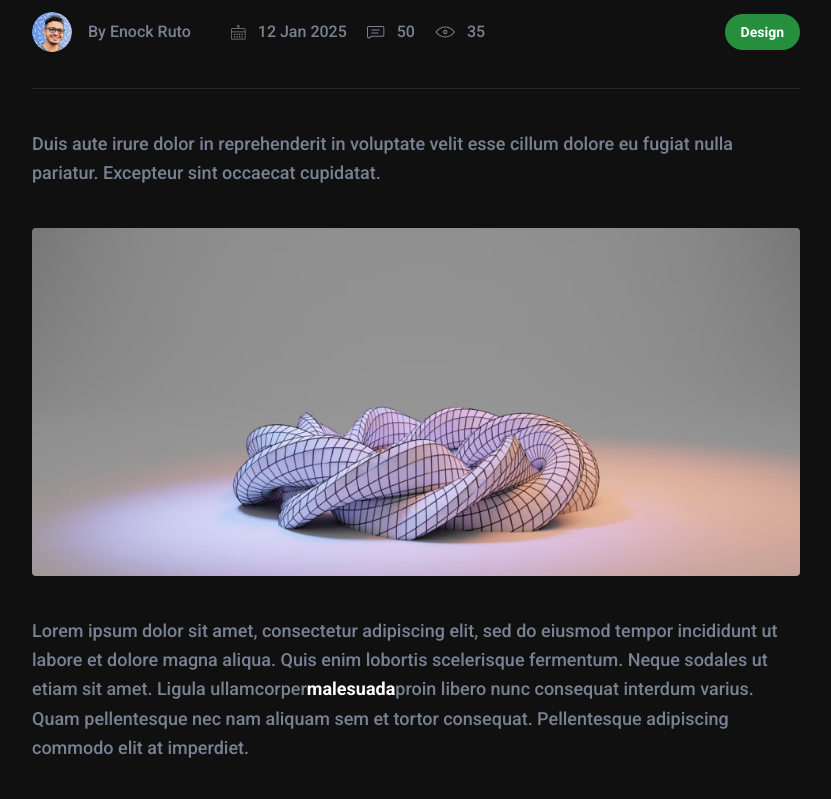
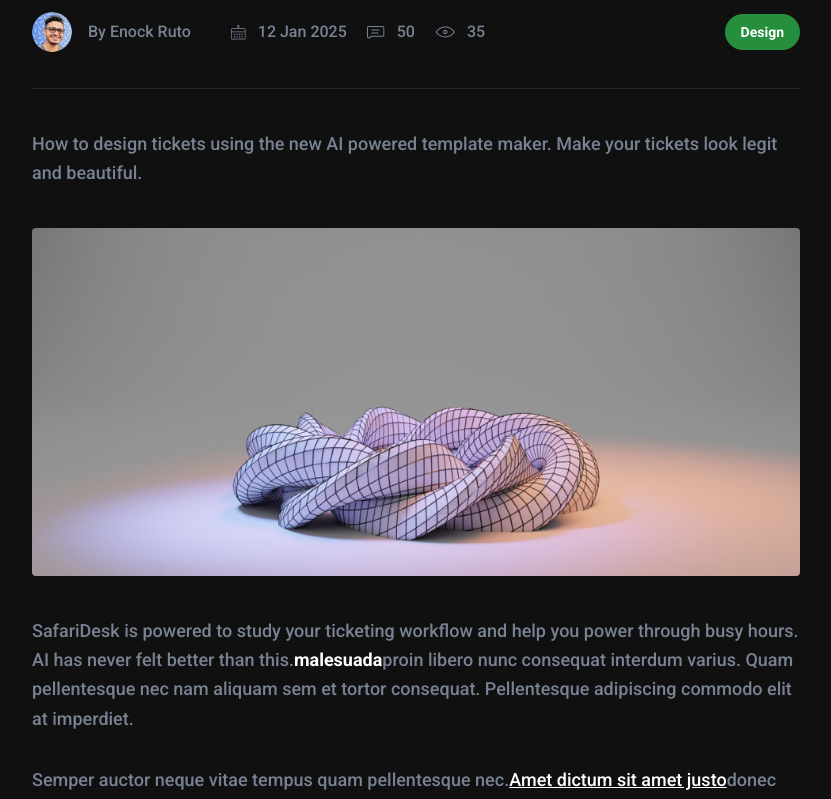
Before and after one commit to safaridesk/safaridesk-website, a Next.js app: page /blog-details in a window 1280 px wide. Shown: the part 260-1059 px from the top of the page, without its empty margins (224-1055 px from the left). Built offline with nearby package versions, Linux system fonts and the light colour scheme; what tailwindcss-animated would draw is missing.

Commit message:
Modified the second blog detail's paragraph

```diff
--- a/app/blog-details/page.tsx
+++ b/app/blog-details/page.tsx
@@ -94,7 +94,7 @@ const BlogDetailsPage = () => {
                   </div>
                   <div className="mb-5">
                     <a
-                      href="#0"
+                      href="#"
                       className="inline-flex items-center justify-center rounded-full bg-primary px-4 py-2 text-sm font-semibold text-white"
                     >
                       Design
@@ -103,9 +103,8 @@ const BlogDetailsPage = () => {
                 </div>
                 <div>
                   <p className="mb-10 text-base font-medium leading-relaxed text-body-color sm:text-lg sm:leading-relaxed lg:text-base lg:leading-relaxed xl:text-lg xl:leading-relaxed">
-                    Duis aute irure dolor in reprehenderit in voluptate velit
-                    esse cillum dolore eu fugiat nulla pariatur. Excepteur sint
-                    occaecat cupidatat.
+                    How to design tickets using the new AI powered template maker.
+                    Make your tickets look legit and beautiful.
                   </p>
                   <div className="mb-10 w-full overflow-hidden rounded">
                     <div className="relative aspect-[97/60] w-full sm:aspect-[97/44]">
@@ -118,10 +117,8 @@ const BlogDetailsPage = () => {
                     </div>
                   </div>
                   <p className="mb-8 text-base font-medium leading-relaxed text-body-color sm:text-lg sm:leading-relaxed lg:text-base lg:leading-relaxed xl:text-lg xl:leading-relaxed">
-                    Lorem ipsum dolor sit amet, consectetur adipiscing elit, sed
-                    do eiusmod tempor incididunt ut labore et dolore magna
-                    aliqua. Quis enim lobortis scelerisque fermentum. Neque
-                    sodales ut etiam sit amet. Ligula ullamcorper
+                    SafariDesk is powered to study your ticketing workflow and help you power through busy hours.
+                    AI has never felt better than this.
                     <strong className="text-primary dark:text-white">
                       malesuada
                     </strong>
```
